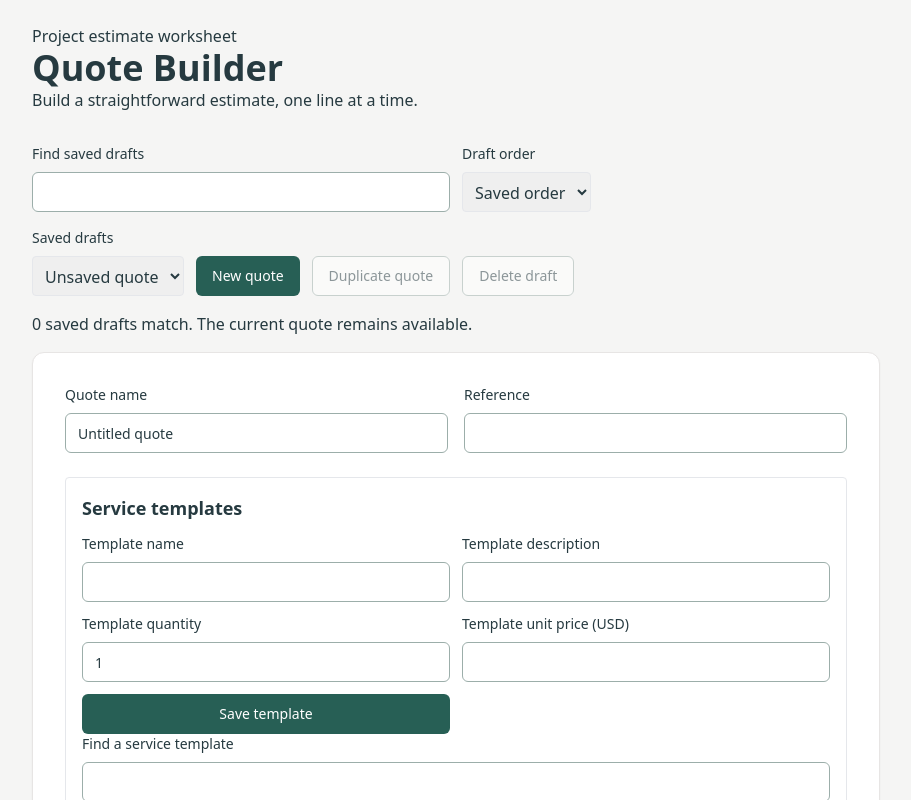
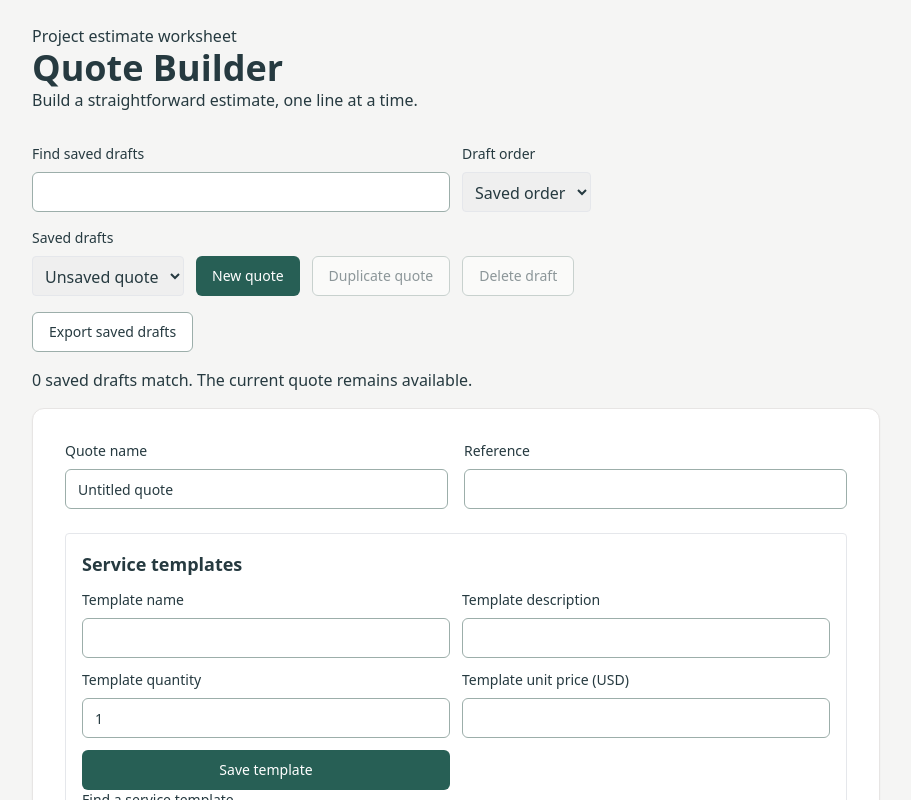
Before and after one commit to kirkduchesne/quote-builder, a Next.js app: page / in a window 1280 px wide. Shown: the top 800 px of the page, without its empty margins (184-1095 px from the left). Built offline with nearby package versions, Linux system fonts and the light colour scheme.

Commit message:
feat: add browser backup download

```diff
--- a/components/draft-workspace.tsx
+++ b/components/draft-workspace.tsx
@@ -1,10 +1,11 @@
 "use client";
-import { useEffect, useState } from "react";
+import { useEffect, useRef, useState } from "react";
 import { QuoteForm } from "@/components/quote-form";
 import { Button } from "@/components/ui/button";
 import { newDraft, parseDrafts, validDraft, type Draft } from "@/lib/drafts";
 import { duplicateDraft, searchDrafts, orderDrafts } from "@/lib/quote-operations";
 import { Input } from "@/components/ui/input";
+import { downloadBackup, parseBackup, mergeBackup } from "@/lib/backups";
 const storageKey = "quote-builder-drafts-v1";
 export function DraftWorkspace() {
   const [search,setSearch]=useState('');
@@ -173,6 +174,7 @@ export function DraftWorkspace() {
           Delete draft
         </Button>
       </div>
+      <div className="my-4 print:hidden"><Button type="button" variant="outline" onClick={()=>{try{downloadBackup(drafts);setMessage('Saved drafts exported. Unfinished quote or template edits are not included.');}catch{setMessage('The backup download could not start. Keep this page open and try again.');}}}>Export saved drafts</Button></div>
       <p className="print:hidden">{searchDrafts(drafts,search).length} saved drafts match. The current quote remains available.</p>
       <p role="status" className="mb-4 print:hidden">
         {message}
--- a/lib/backups.ts
+++ b/lib/backups.ts
@@ -15,3 +15,8 @@ export function mergeBackup(existing: Draft[], incoming: Draft[]): Draft[] {
 export function serializeBackup(drafts: Draft[]) {
   const raw=JSON.stringify({kind:'quote-builder',version:1,drafts},null,2); parseBackup(raw); return raw;
 }
+export function downloadBackup(drafts: Draft[]) {
+  const url=URL.createObjectURL(new Blob([serializeBackup(drafts)],{type:'application/json'}));
+  try { const link=document.createElement('a');link.href=url;link.download='quote-builder-drafts.json';document.body.appendChild(link);link.click();link.remove(); }
+  finally { setTimeout(()=>URL.revokeObjectURL(url),1000); }
+}
```
